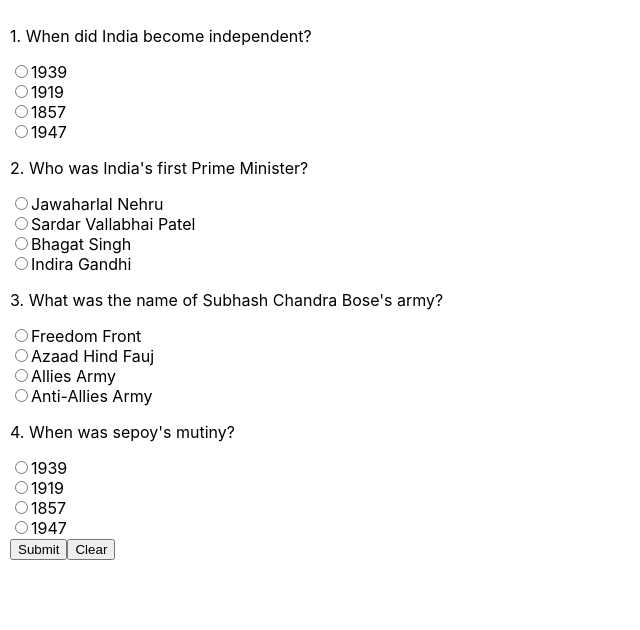
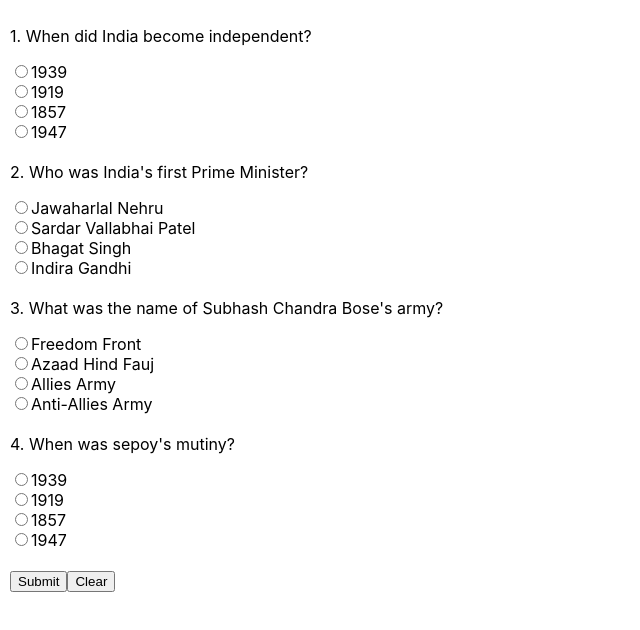
Before and after one commit to blenderous/questionnaire-app, a React (Create React App) app: page / in a window 1280 px wide. Shown: the top 630 px of the page, without its empty margins (0-640 px from the left). Built offline with nearby package versions, Linux system fonts and the light colour scheme.

Commit message:
Spacingbefore the two button in the bottom added

```diff
--- a/src/App.css
+++ b/src/App.css
@@ -58,3 +58,7 @@
 .input-group p.alert {
   color: rgb(240, 89, 89);
 }
+
+form > div.input-group {
+  margin-bottom: 20px;
+}
```
